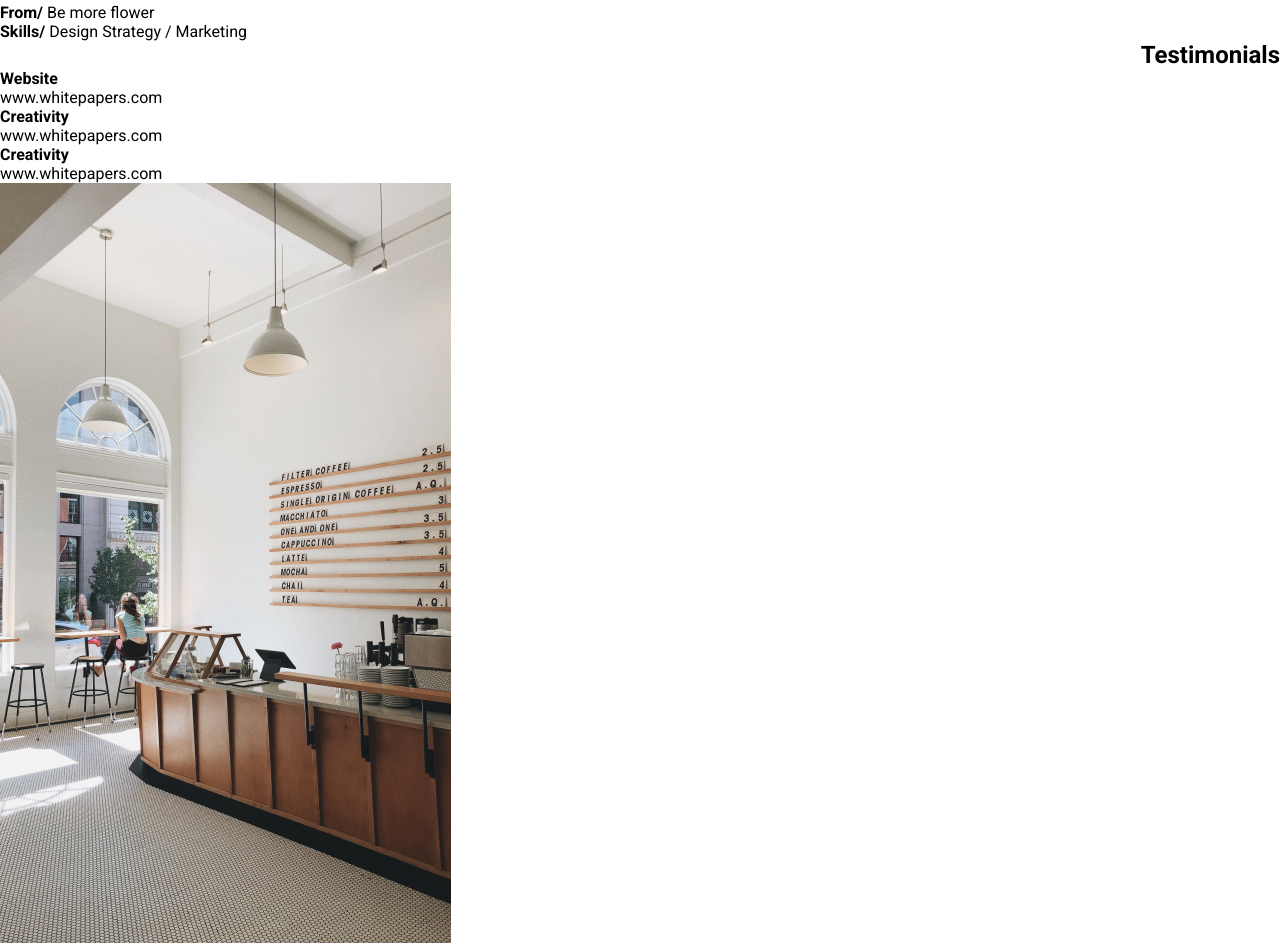
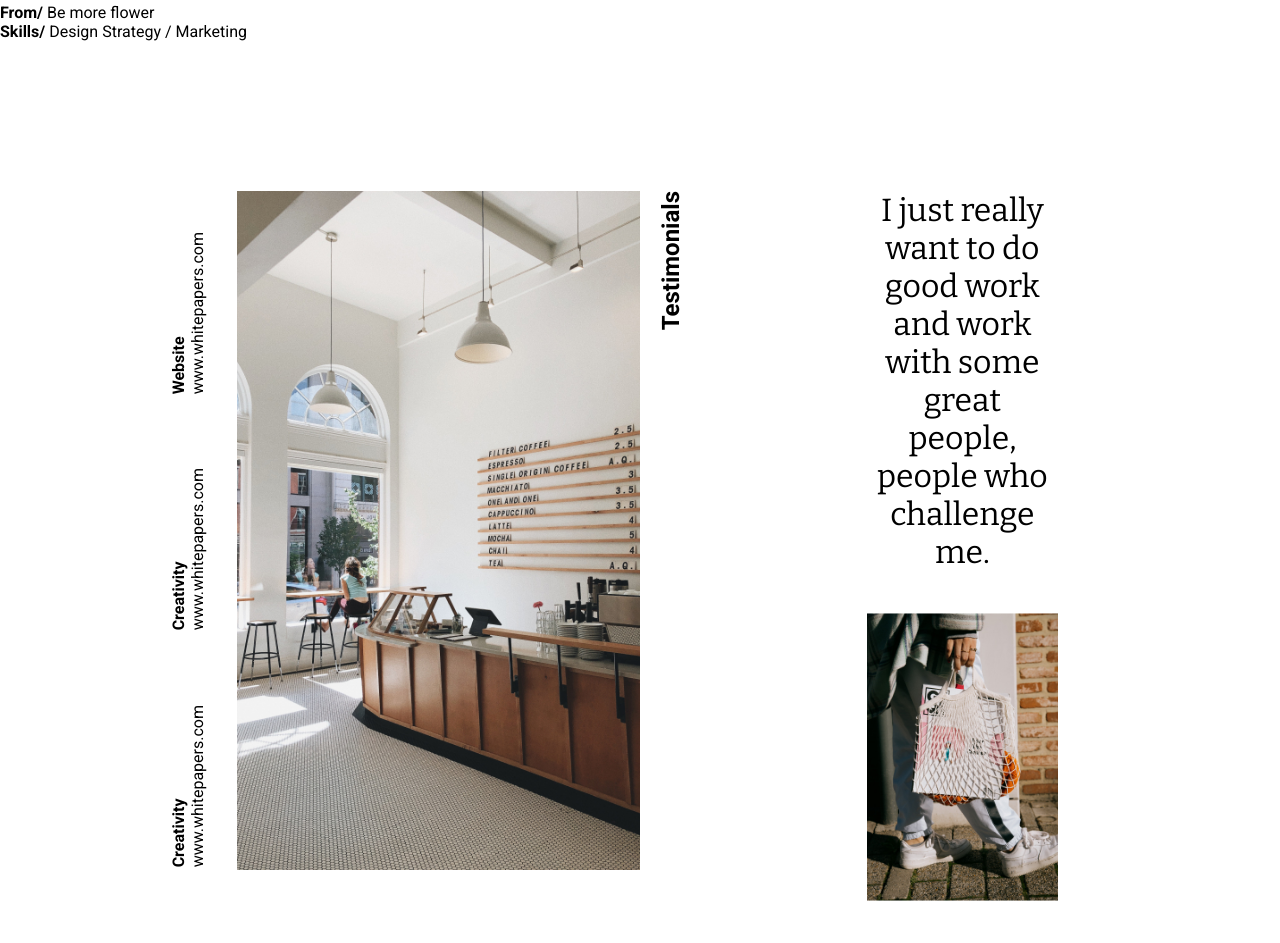
Before and after one commit to obelix84/otus-css-putilin, a plain HTML site: page index.html in a window 1280 px wide. Shown: the part 3994-4937 px from the top of the page. Drawn offline with nearby package versions, Linux system fonts and the light colour scheme.

Commit message:
added section Testimonials

```diff
--- a/css/style.css
+++ b/css/style.css
@@ -197,6 +197,10 @@ html {
     max-width: 375px;
 }
 
+.designers-section {
+    margin-bottom: 150px;
+}
+
 .designers-title {
     color: #000;
     font-family: 'Roboto', sans-serif;
@@ -226,6 +230,28 @@ html {
     line-height: normal;
 }
 
+.testimon-section {
+    box-sizing: border-box;
+    display: grid;
+    grid-template-columns: 16% 34% 10% 40%;
+    padding-left: 20px;
+    padding-right: 20px;
+    margin-bottom: 150px;
+}
+
+.testimon-links-col {
+    box-sizing: border-box;
+    display: flex;
+    flex-direction: column-reverse;
+    justify-content: space-around;
+    padding-left: 71%;
+}
+
+.testimon-title-col {
+    padding-left: 14%;
+    box-sizing: border-box;
+}
+
 .testimon-title {
     color: #000;
     text-align: right;
@@ -234,9 +260,19 @@ html {
     font-style: normal;
     font-weight: 700;
     line-height: normal;
+    transform-origin: center;
+    writing-mode: vertical-lr;
+    transform: rotate(180deg);
 }
 
-.testimon-link {
+.testimon-div {
+    display: flex;
+    flex-direction: column;
+    justify-content: flex-end;
+    height: 25%;
+    padding-bottom: 14%;
+    padding-right: 20%;
+    text-align: left;
     color: #000;
     font-family: 'Roboto', sans-serif;
     font-size: 1rem;
@@ -245,6 +281,20 @@ html {
     line-height: normal;
     text-transform: capitalize;
 }
+
+.testimon-link {
+    transform-origin: center;
+    writing-mode: vertical-lr;
+    transform: rotate(180deg);
+}
+
+.testimon-img {
+    box-sizing: border-box;
+    padding-left: 4.4%;
+    object-fit: cover;
+    width: 100%;
+}
+
 /* тут тоже не вижу смысла плодить лишние названия классов, будет ИМХО загромождать код */
 .testimon-link a {
     color: #000;
@@ -256,13 +306,27 @@ html {
     text-decoration: none;
 }
 
+.testimon-text-col {
+    padding-right: 20%;
+    display: flex;
+    flex-direction: column;
+    justify-content: center;
+    align-items: center;
+    gap: 42px;
+}
+
+.testimon-right-img {
+    width: 48%;
+}
+
 .testimon-text {
+    width: 48%;
     color: #000;
     text-align: center;
     font-family: 'Bitter', serif;
     font-size: 2rem;
     font-style: normal;
-    font-weight: 300;
+    font-weight: 400;
     line-height: normal;
 }
 
--- a/index.html
+++ b/index.html
@@ -60,7 +60,7 @@
       </div>
     </section>
     <!-- Дизайнеры -->
-    <section>
+    <section class="designers-section">
       <h2 class="designers-title">Designers</h2>
       <div>
         <img src="img/jess-wonder.jpg" alt="Jess Wonder Photo">
@@ -93,32 +93,37 @@
       </div>
     </section>
     <!-- Отзывы -->
-    <section>
-      <h2 class="testimon-title">Testimonials</h2>
-      <div><!-- левую и правую часть в отедельные div, надо или нет хз, но я бы потом потом стилями "выравнивал" их-->
-        <div>
-          <p class="testimon-link"><strong>Website</strong><br>
-            <a href="#">www.whitepapers.com</a>
+    <section class="testimon-section">
+      <div class="testimon-links-col">
+        <div class="testimon-div">
+          <p class="testimon-link">
+            <a href="#">www.whitepapers.com</a><br>
+            <strong>Creativity</strong>
           </p>
         </div>
-        <div>
+        <div class="testimon-div">
           <p class="testimon-link">
-            <strong>Creativity</strong><br>
-            <a href="#">www.whitepapers.com</a>
+            <a href="#">www.whitepapers.com</a><br>
+            <strong>Creativity</strong>
           </p>
         </div>
-        <div>
-          <p class="testimon-link"><strong>Creativity</strong><br>
-            <a href="#">www.whitepapers.com</a>
+        <div class="testimon-div">
+          <p class="testimon-link">
+            <a href="#">www.whitepapers.com</a><br>
+            <strong>Website</strong>
           </p>
         </div>
-        <img src="img/restaurant.jpg" alt="retaurant photo">
       </div>
-      <div>
+      <img src="img/restaurant.jpg" alt="retaurant photo" class="testimon-img">
+      <div class="testimon-title-col">
+        <h2 class="testimon-title">Testimonials</h2>
+      </div>
+
+      <div class="testimon-text-col">
         <p class="testimon-text">
-          I just really want to do good work and work with some great people, people who challenge me.
+          I just really want to do good work<br> and work with some great people, people who challenge me.
         </p>
-        <img src="img/string-bag.jpg" alt="Авоська">
+        <img src="img/string-bag.jpg" alt="Авоська" class="testimon-right-img">
       </div>
     </section>
     <!-- Сильные стороны, очень сильные-->
```
